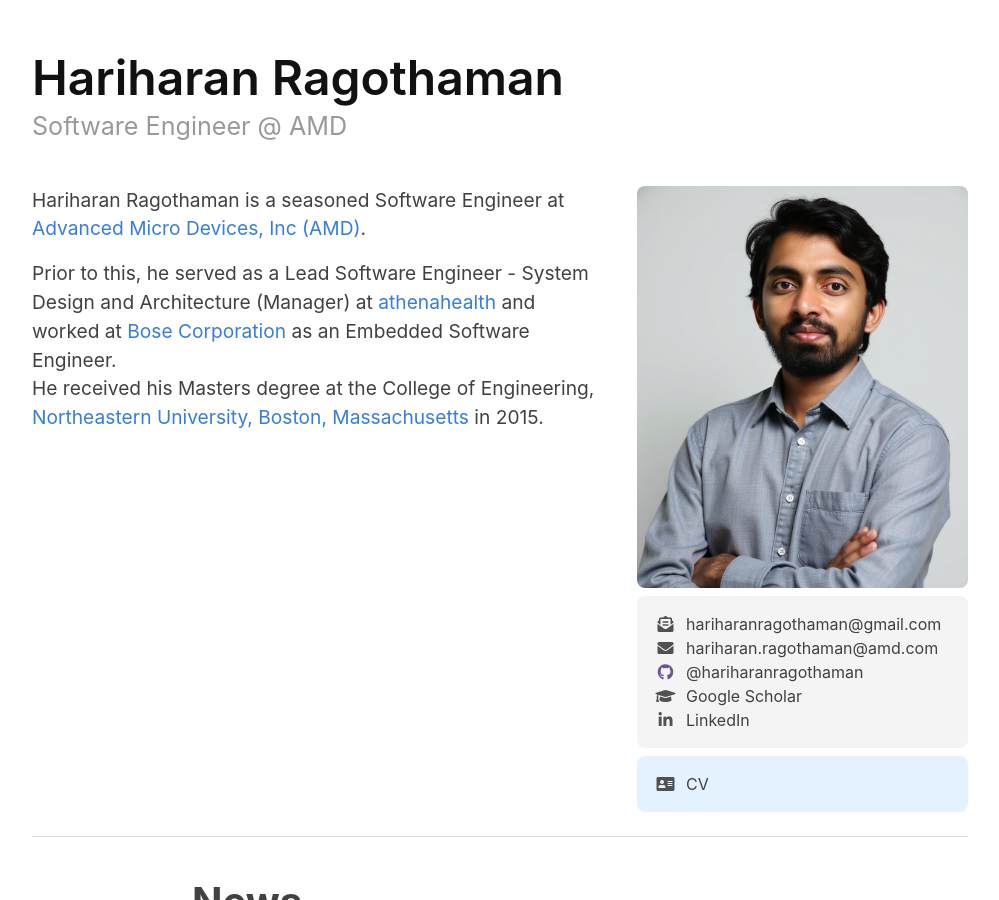
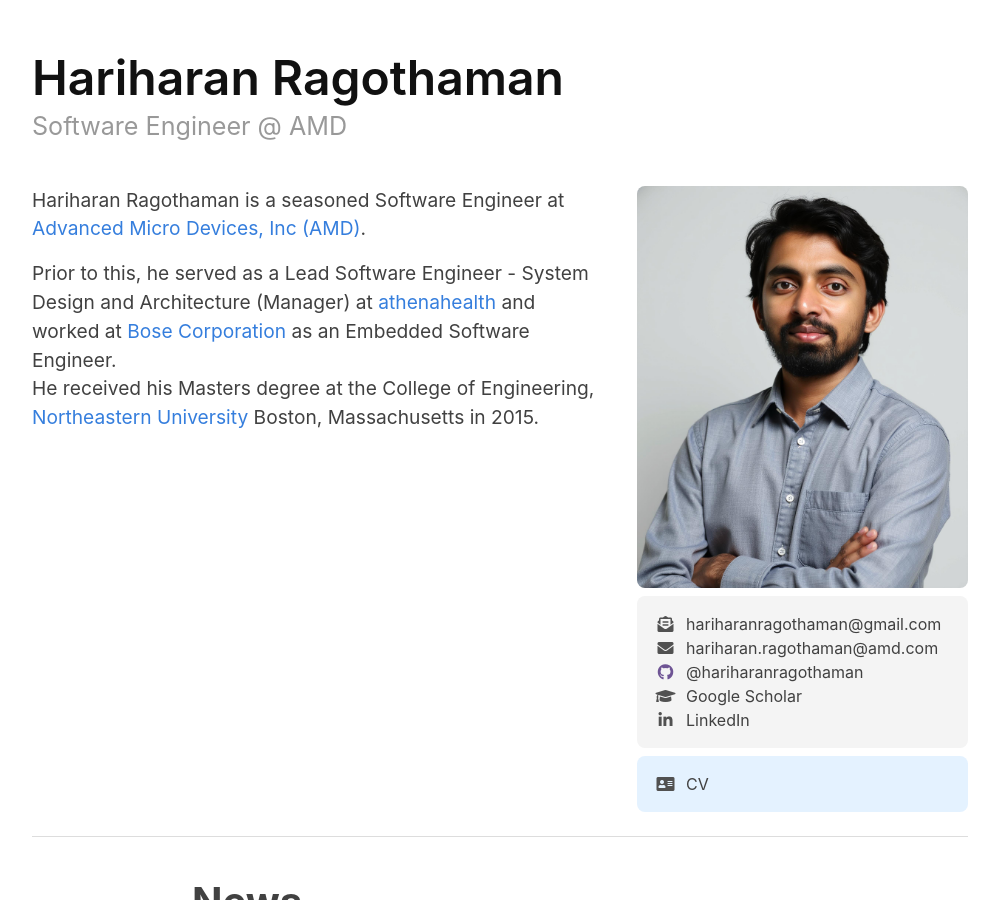
Before and after one commit to hariharanragothaman/hariharanragothaman.github.io, a Jekyll site: the page built from index.md, in a window 1280 px wide and 900 px high. Shown: the whole window, without its empty margins (140-1139 px from the left). Built offline with Jekyll 4.4.1, drawn with Linux system fonts in a browser that asks for light colours; nearby versions of some CDN libraries; some web fonts are replaced.

Commit message:
Polishes and Updates

```diff
--- a/index.md
+++ b/index.md
@@ -21,7 +21,7 @@
        Prior to this, he served as a Lead Software Engineer - System Design and Architecture (Manager) at <a href="https://www.athenahealth.com/">athenahealth</a>  and worked at <a href="https://www.bose.com/explore/music-at-home">Bose Corporation</a> as an Embedded Software Engineer.
 	</div>
 	<div class="intro-left">
-        He received his Masters degree at the College of Engineering, <a href="https://www.northeastern.edu/">Northeastern University, Boston, Massachusetts</a> in 2015.
+        He received his Masters degree at the College of Engineering, <a href="https://www.northeastern.edu/">Northeastern University</a>  Boston, Massachusetts in 2015.
 	</div>
 	<div style="height: 1rem"></div>
 </div>
```
